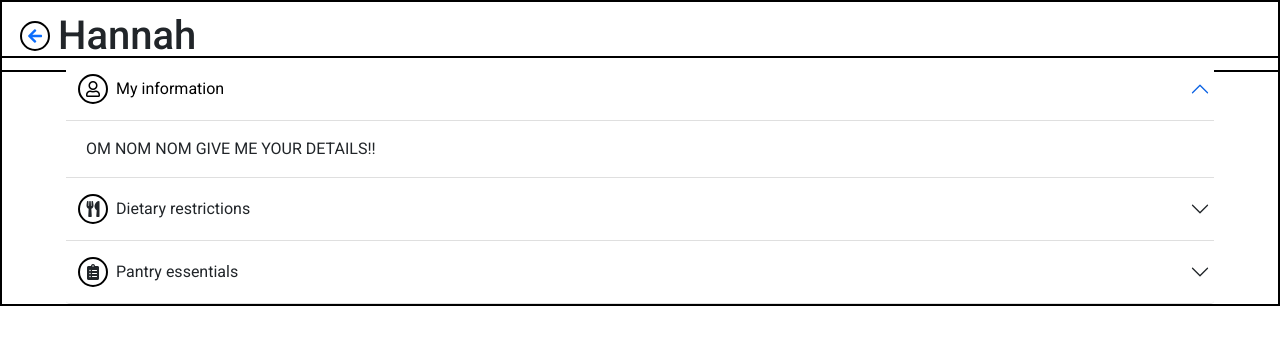
After one commit to zoet24/crockpot-v1, a Flask app: page /profile in a window 1280 px wide, after a click on "My information". The commit adds this page. Shown: the top 345 px of the page. Run offline with Flask 2, Linux system fonts and the light colour scheme; some libraries are stand-ins or nearby versions.

Commit message:
Add content to profile page

```diff
--- a/app.py
+++ b/app.py
@@ -30,6 +30,11 @@ def register():
     return render_template("pages/register/register.html")
 
 
+@app.route("/profile")
+def profile():
+    return render_template("pages/profile/profile.html")
+
+
 if __name__ == "__main__":
     app.run(host=os.environ.get("IP"),
             port=int(os.environ.get("PORT")),
--- /dev/null
+++ b/static/css/components/accordion.css
@@ -0,0 +1,22 @@
+.accordion-item {
+    background-color: white;
+    border: none;
+    border-bottom: 1px solid rgba(0,0,0,.125);
+}
+
+.accordion-button {
+    padding: 1rem 0.25rem;
+}
+
+.accordion-button:not(.collapsed) {
+    color: black;
+    background-color: white;
+    box-shadow: none;
+    border-bottom: 1px solid rgba(0,0,0,.125);
+}
+
+.accordion-button:focus {
+    z-index: 3;
+    border-color: rgba(0,0,0,.125);
+    box-shadow: none;
+}
--- a/static/css/components/header.css
+++ b/static/css/components/header.css
@@ -0,0 +1,3 @@
+.header-spacer {
+    height: 56px;
+}
--- a/static/css/components/icons.css
+++ b/static/css/components/icons.css
@@ -7,4 +7,6 @@
 
     border: solid 2px black;
     border-radius: 50%;
+
+    margin: 0 0.5rem;
 }
--- a/static/css/components/sections.css
+++ b/static/css/components/sections.css
@@ -13,6 +13,21 @@
     border: black solid 2px;
 }
 
+.container-fullscreen-section {
+    display: flex;
+    justify-content: center;
+    align-content: center;
+    flex-direction: column;
+
+    margin: 0 auto;
+    padding: 0 5vw;
+
+    width: 100%;
+    height: 100vh;
+
+    border: black solid 2px;
+}
+
 .container-section {
     display: flex;
     justify-content: center;
@@ -20,10 +35,15 @@
     flex-direction: column;
 
     margin: 0 auto;
-    padding: 0 10vw;
+    padding: 0 5vw;
 
     width: 100%;
-    height: 100vh;
 
     border: black solid 2px;
 }
+
+.container-scrollx {
+    width: 100%;
+    overflow: scroll;
+    white-space: nowrap;
+}
--- a/templates/components/header.html
+++ b/templates/components/header.html
@@ -6,5 +6,5 @@
     <a href="{{ header_link }}">
         <i class="fas fa-arrow-left icon"></i>
     </a>
-    <h1 class="ml-2">{{ header_text }}</h1>
+    <h1>{{ header_text }}</h1>
 </header>
--- a/templates/pages/base/base.html
+++ b/templates/pages/base/base.html
@@ -5,13 +5,12 @@
     <meta name="viewport" content="width=device-width, initial-scale=1.0">
 
     {% block core_css %}
-    <link rel="stylesheet" href="https://stackpath.bootstrapcdn.com/bootstrap/4.4.1/css/bootstrap.min.css"
-        integrity="sha384-Vkoo8x4CGsO3+Hhxv8T/Q5PaXtkKtu6ug5TOeNV6gBiFeWPGFN9MuhOf23Q9Ifjh" crossorigin="anonymous">
+    <link rel="stylesheet" href="https://cdn.jsdelivr.net/npm/bootstrap@5.0.2/dist/css/bootstrap.min.css" integrity="sha384-EVSTQN3/azprG1Anm3QDgpJLIm9Nao0Yz1ztcQTwFspd3yD65VohhpuuCOmLASjC" crossorigin="anonymous">
     <link rel="stylesheet" href="https://cdnjs.cloudflare.com/ajax/libs/font-awesome/5.15.2/css/all.min.css">
-    <link rel="stylesheet" href="https://cdn.jsdelivr.net/npm/bootstrap@4.6.0/dist/css/bootstrap.min.css"
-        integrity="sha384-B0vP5xmATw1+K9KRQjQERJvTumQW0nPEzvF6L/Z6nronJ3oUOFUFpCjEUQouq2+l" crossorigin="anonymous">
     <link rel="stylesheet" href="{{ url_for('static', filename='css/base.css') }}">
+    <link rel="stylesheet" href="{{ url_for('static', filename='css/components/accordion.css') }}">
     <link rel="stylesheet" href="{{ url_for('static', filename='css/components/buttons.css') }}">
+    <link rel="stylesheet" href="{{ url_for('static', filename='css/components/checkboxes.css') }}">
     <link rel="stylesheet" href="{{ url_for('static', filename='css/components/icons.css') }}">
     <link rel="stylesheet" href="{{ url_for('static', filename='css/components/sections.css') }}">
     <link rel="stylesheet" href="{{ url_for('static', filename='css/components/text.css') }}">
@@ -26,9 +25,7 @@
     <script src="https://cdn.jsdelivr.net/npm/popper.js@1.16.0/dist/umd/popper.min.js"
         integrity="sha384-Q6E9RHvbIyZFJoft+2mJbHaEWldlvI9IOYy5n3zV9zzTtmI3UksdQRVvoxMfooAo"
         crossorigin="anonymous"></script>
-    <script src="https://stackpath.bootstrapcdn.com/bootstrap/4.4.1/js/bootstrap.min.js"
-        integrity="sha384-wfSDF2E50Y2D1uUdj0O3uMBJnjuUD4Ih7YwaYd1iqfktj0Uod8GCExl3Og8ifwB6"
-        crossorigin="anonymous"></script>
+    <script src="https://cdn.jsdelivr.net/npm/bootstrap@5.0.2/dist/js/bootstrap.bundle.min.js" integrity="sha384-MrcW6ZMFYlzcLA8Nl+NtUVF0sA7MsXsP1UyJoMp4YLEuNSfAP+JcXn/tWtIaxVXM" crossorigin="anonymous"></script>
     <script src="{{ url_for('static', filename='js/base.js') }}"></script>
     {% endblock %}
 
--- a/templates/pages/index/index.html
+++ b/templates/pages/index/index.html
@@ -5,7 +5,7 @@
 {% endblock %}
 
 {% block content %}
-    <section class="container-section">
+    <section class="container-fullscreen-section">
         <div class="button-long">
             <a href="{{ url_for('login') }}">Log in</a>
         </div>
--- a/templates/pages/login/login.html
+++ b/templates/pages/login/login.html
@@ -8,7 +8,7 @@
     {% with header_text="Log in", header_link="/" %}
         {% include 'components/header.html' %}
     {% endwith %}
-    <section class="container-section">
+    <section class="container-fullscreen-section">
         <div class="button-long">
             <p>Email</p>
         </div>
@@ -16,7 +16,7 @@
             <p>Password</p>
         </div>
         <div class="button-long">
-            <a href="{{ url_for('login') }}">Log in</a>
+            <a href="{{ url_for('profile') }}">Log in</a>
         </div>
     </section>
 {% endblock %}
--- /dev/null
+++ b/templates/pages/profile/profile.html
@@ -0,0 +1,96 @@
+{% extends "pages/base/base.html" %}
+
+<!-- {% block extra_css %}
+    <link rel="stylesheet" href="{{ url_for('static', filename='css/login.css') }}">
+{% endblock %} -->
+
+{% block content %}
+    {% with header_text="Hannah", header_link="/" %}
+        {% include 'components/header.html' %}
+    {% endwith %}
+    <div class="header-spacer"></div>
+    <!-- Profile accordion -->
+    <section class="container-section">
+        <div class="accordion" id="accordion-profile">
+            <div class="accordion-item">
+                <h2 class="accordion-header" id="headingOne">
+                    <button class="accordion-button" type="button" data-bs-toggle="collapse"
+                        data-bs-target="#collapseOne" aria-expanded="true" aria-controls="collapseOne">
+                        <i class="far fa-user icon"></i>
+                        My information
+                    </button>
+                </h2>
+                <div id="collapseOne" class="accordion-collapse collapse" aria-labelledby="headingOne"
+                    data-bs-parent="#accordion-profile">
+                    <div class="accordion-body">
+                        <div class="container-scrollx">
+                            OM NOM NOM GIVE ME YOUR DETAILS!!
+                        </div>
+                    </div>
+                </div>
+            </div>
+            <div class="accordion-item">
+                <h2 class="accordion-header" id="headingTwo">
+                    <button class="accordion-button collapsed" type="button" data-bs-toggle="collapse"
+                        data-bs-target="#collapseTwo" aria-expanded="false" aria-controls="collapseTwo">
+                        <i class="fas fa-utensils icon"></i>
+                        Dietary restrictions
+                    </button>
+                </h2>
+                <div id="collapseTwo" class="accordion-collapse collapse" aria-labelledby="headingTwo"
+                    data-bs-parent="#accordion-profile">
+                    <div class="accordion-body">
+                        <div class="container-scrollx">
+                            <ul class="checkbox-ingredient">
+                                <li>
+                                    <input type="checkbox" id="profile_restrictions_nuts">
+                                    <label for="profile_restrictions_nuts">Nuts</label>
+                                </li>
+                                <li>
+                                    <input type="checkbox" id="profile_restrictions_meat">
+                                    <label for="profile_restrictions_meat">Vegetarian</label>
+                                </li>
+                                <li>
+                                    <input type="checkbox" id="profile_restrictions_bees">
+                                    <label for="profile_restrictions_bees">Bees</label>
+                                </li>
+                            </ul>
+                        </div>
+                        <a href="#">+ add ingredients</a>
+                    </div>
+                </div>
+            </div>
+            <div class="accordion-item">
+                <h2 class="accordion-header" id="headingThree">
+                    <button class="accordion-button collapsed" type="button" data-bs-toggle="collapse"
+                        data-bs-target="#collapseThree" aria-expanded="false" aria-controls="collapseThree">
+                        <i class="fas fa-clipboard-list icon"></i>
+                        Pantry essentials
+                    </button>
+                </h2>
+                <div id="collapseThree" class="accordion-collapse collapse" aria-labelledby="headingThree"
+                    data-bs-parent="#accordion-profile">
+                    <div class="accordion-body">
+                        <div class="container-scrollx">
+                            <ul class="checkbox-ingredient">
+                                <li>
+                                    <input type="checkbox" id="profile_essentials_nuts">
+                                    <label for="profile_essentials_nuts">Nuts</label>
+                                </li>
+                                <li>
+                                    <input type="checkbox" id="profile_essentials_meat">
+                                    <label for="profile_essentials_meat">Vegetarian</label>
+                                </li>
+                                <li>
+                                    <input type="checkbox" id="profile_essentials_bees">
+                                    <label for="profile_essentials_bees">Bees</label>
+                                </li>
+                            </ul>
+                        </div>
+                        <a href="#">+ add ingredients</a>
+                    </div>
+                </div>
+            </div>
+        </div>
+    </section>
+{% endblock %}
--- a/templates/pages/register/register.html
+++ b/templates/pages/register/register.html
@@ -8,7 +8,7 @@
     {% with header_text="Register", header_link="/" %}
         {% include 'components/header.html' %}
     {% endwith %}
-    <section class="container-section">
+    <section class="container-fullscreen-section">
         <div class="button-long">
             <p>Email</p>
         </div>
@@ -19,7 +19,7 @@
             <p>Confirm password</p>
         </div>
         <div class="button-long">
-            <a href="{{ url_for('register') }}">Register</a>
+            <a href="{{ url_for('profile') }}">Register</a>
         </div>
     </section>
 {% endblock %}
```
Also changed, not shown: static/css/components/checkboxes.css (added, +62 -0 lines).
